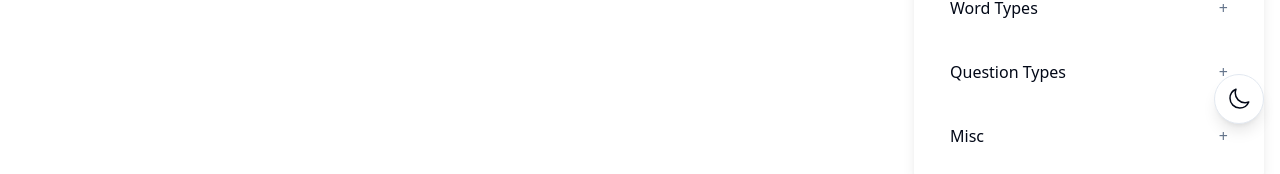
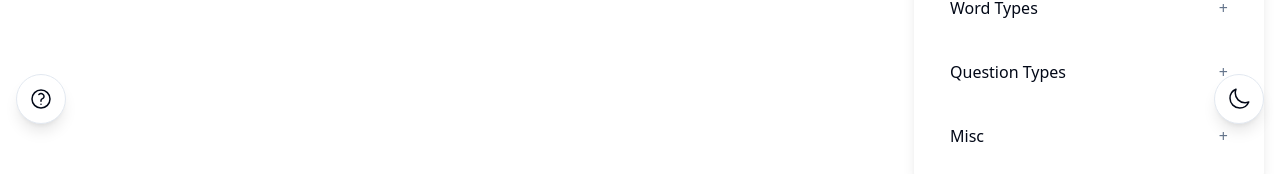
Before and after one commit to XD1amond/Brain, a React (Vite) app: page /#/rrt in a window 1280 px wide. Shown: the part 660-834 px from the top of the page. Built offline with nearby package versions, Linux system fonts and the light colour scheme.

Commit message:
Added tutorials

```diff
--- /dev/null
+++ b/src/components/HelpButton.jsx
@@ -0,0 +1,55 @@
+import { useState, useEffect, useRef } from 'react';
+import { cn } from '@/lib/utils';
+
+export function HelpButton({ text }) {
+  const [isOpen, setIsOpen] = useState(false);
+  const helpRef = useRef(null);
+
+  useEffect(() => {
+    function handleClickOutside(event) {
+      if (helpRef.current && !helpRef.current.contains(event.target)) {
+        setIsOpen(false);
+      }
+    }
+
+    document.addEventListener('mousedown', handleClickOutside);
+    return () => {
+      document.removeEventListener('mousedown', handleClickOutside);
+    };
+  }, []);
+
+  return (
+    <div ref={helpRef} className="fixed bottom-4 left-4 z-50">
+      <button
+        onClick={() => setIsOpen(!isOpen)}
+        className="p-3 rounded-full bg-card hover:bg-accent shadow-lg border border-border backdrop-blur-sm transition-colors flex items-center justify-center"
+        aria-label="Help"
+      >
+        <svg
+          xmlns="http://www.w3.org/2000/svg"
+          fill="none"
+          viewBox="0 0 24 24"
+          strokeWidth={1.5}
+          stroke="currentColor"
+          className="w-6 h-6"
+        >
+          <path
+            strokeLinecap="round"
+            strokeLinejoin="round"
+            d="M9.879 7.519c1.171-1.025 3.071-1.025 4.242 0 1.172 1.025 1.172 2.687 0 3.712-.203.179-.43.326-.67.442-.745.361-1.45.999-1.45 1.827v.75M21 12a9 9 0 11-18 0 9 9 0 0118 0zm-9 5.25h.008v.008H12v-.008z"
+          />
+        </svg>
+      </button>
+
+      {isOpen && (
+        <div className="absolute bottom-full left-0 mb-2 w-[300px] p-4 bg-popover text-popover-foreground rounded-lg shadow-lg border border-border">
+          <div className="space-y-2">
+            <h3 className="font-semibold">How to Play</h3>
+            <p className="text-sm leading-relaxed whitespace-pre-line">{text}</p>
+          </div>
+          <div className="absolute left-4 bottom-[-6px] w-3 h-3 bg-popover border-b border-r border-border rotate-45" />
+        </div>
+      )}
+    </div>
+  );
+}
--- a/src/components/exercises/MOT.jsx
+++ b/src/components/exercises/MOT.jsx
@@ -1,4 +1,5 @@
 import { useState, useRef, useEffect } from 'react';
+import { HelpButton } from '@/components/HelpButton';
 import { Canvas } from '@react-three/fiber';
 import { PerspectiveCamera, Environment } from '@react-three/drei';
 import { Physics, useSphere } from '@react-three/cannon';
@@ -327,7 +328,15 @@ export default function MOT() {
             </div>
           )}
 
-          <div className="w-full h-[600px]">
+          <div className="w-full h-[600px] relative">
+            <HelpButton text="Track Multiple Moving Objects in 3D Space:
+
+1. Memorize the highlighted red balls
+2. Keep track of their positions while they move
+3. When they stop, click on the balls you were tracking
+4. Score points for correctly identifying the original balls
+
+The more accurately you identify the original balls, the higher your score!" />
             <Canvas>
               <Scene
                 balls={balls}
--- a/src/components/exercises/NBack.jsx
+++ b/src/components/exercises/NBack.jsx
@@ -1,4 +1,5 @@
 import { useState, useEffect, useCallback, useRef } from 'react';
+import { HelpButton } from '@/components/HelpButton';
 import { Canvas } from '@react-three/fiber';
 import { OrbitControls, Text, Html } from '@react-three/drei';
 import { motion, AnimatePresence } from 'framer-motion';
@@ -519,8 +520,20 @@ export default function NBack() {
 
         <div className="flex-1 bg-card rounded-xl overflow-hidden shadow-lg">
           <div className="flex flex-col gap-8">
+            <div className="relative">
+              <div className="w-full h-[500px]">
+                <HelpButton text="N-Back Memory Training:
+
+Watch for patterns that match what appeared N positions back in the sequence. Press the corresponding key when you detect a match:
+
+• Position (A Key): Same location as N steps ago
+• Color (S Key): Same color as N steps ago
+• Audio (D Key): Same sound as N steps ago
+• Number (F Key): Same number as N steps ago
+• Shape (G Key): Same shape as N steps ago
+
+Example: In a 2-back task, if a pattern matches what appeared 2 positions ago, press the matching key." />
                 {settings.is3D ? (
-              <div className="w-full h-[500px]">
                   <Canvas camera={{ position: [6, 6, 6], fov: 50 }}>
                     <ambientLight intensity={0.5} />
                     <pointLight position={[10, 10, 10]} />
@@ -537,9 +550,8 @@ export default function NBack() {
                       autoRotateSpeed={1}
                     />
                   </Canvas>
-              </div>
                 ) : (
-              <div className="h-[500px] flex items-center justify-center">
+                  <div className="h-full flex items-center justify-center">
                     <Grid2D
                       position={current?.position}
                       color={current?.color || '#3498db'}
@@ -548,6 +560,8 @@ export default function NBack() {
                     />
                   </div>
                 )}
+              </div>
+            </div>
 
             <div className="flex justify-center gap-4">
               {Object.entries(settings.stimuli).map(([type, enabled]) => enabled && (
--- a/src/components/exercises/RRT/index.jsx
+++ b/src/components/exercises/RRT/index.jsx
@@ -1,4 +1,5 @@
 import { useState, useEffect, useCallback } from 'react';
+import { HelpButton } from '@/components/HelpButton';
 import { motion, AnimatePresence } from 'framer-motion';
 import { cn } from '@/lib/utils';
 import { generateQuestion } from './generators';
@@ -236,6 +237,14 @@ const handleAnswer = (answer) => {
         <div className="grid grid-cols-1 lg:grid-cols-[1fr_350px] gap-8">
           <div className="space-y-6">
             <div className={questionAreaClasses}>
+              <HelpButton text="Rapid Reasoning Training:
+
+1. Read each premise (statement) carefully
+2. Evaluate if the conclusion logically follows from the premises
+3. Select 'True' if the conclusion is valid
+4. Select 'False' if the conclusion is not supported
+
+Work quickly but accurately - you have limited time for each question. Your score increases for correct answers and decreases for incorrect ones." />
               <div className="flex items-center gap-4 mb-6">
                 <button
                   onClick={togglePlay}
```
Lines whose indentation alone changed are shown as unchanged.
